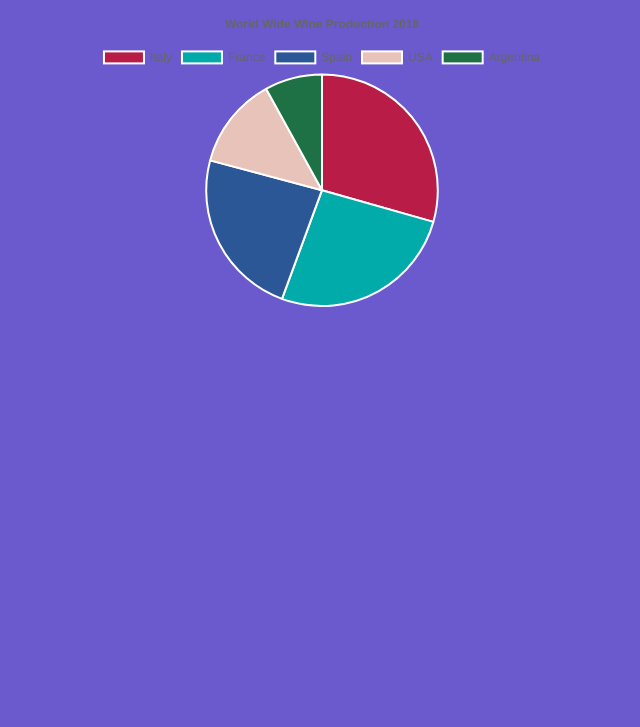
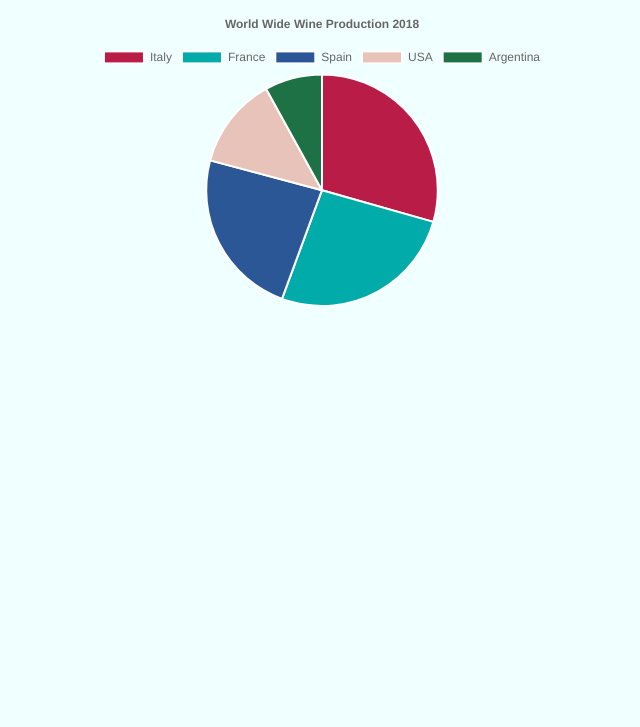
Before and after one commit to niclip44/homework-6, a plain HTML site: page index.html in a window 1280 px wide. Shown: the part 73-800 px from the top of the page, without its empty margins (318-958 px from the left). Drawn offline with nearby package versions, Linux system fonts and the light colour scheme.

Commit message:
Update indexstyle.css

```diff
--- a/indexstyle.css
+++ b/indexstyle.css
@@ -1,5 +1,5 @@
 body {
-background-color: SlateBlue;
+background-color: Azure;
   text-align:center;
 }
 
```
